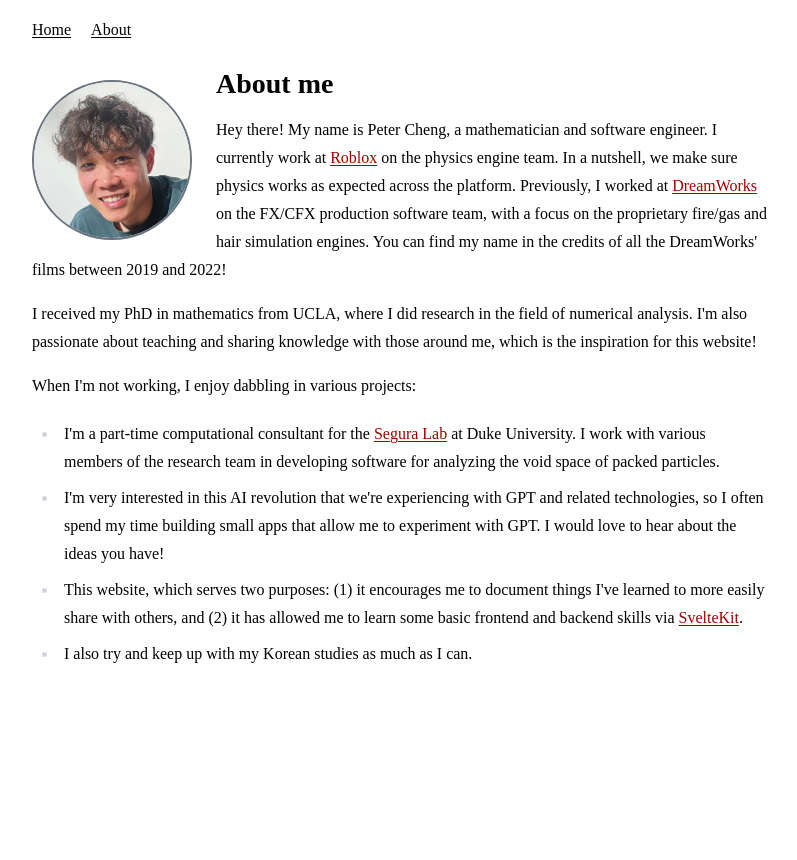
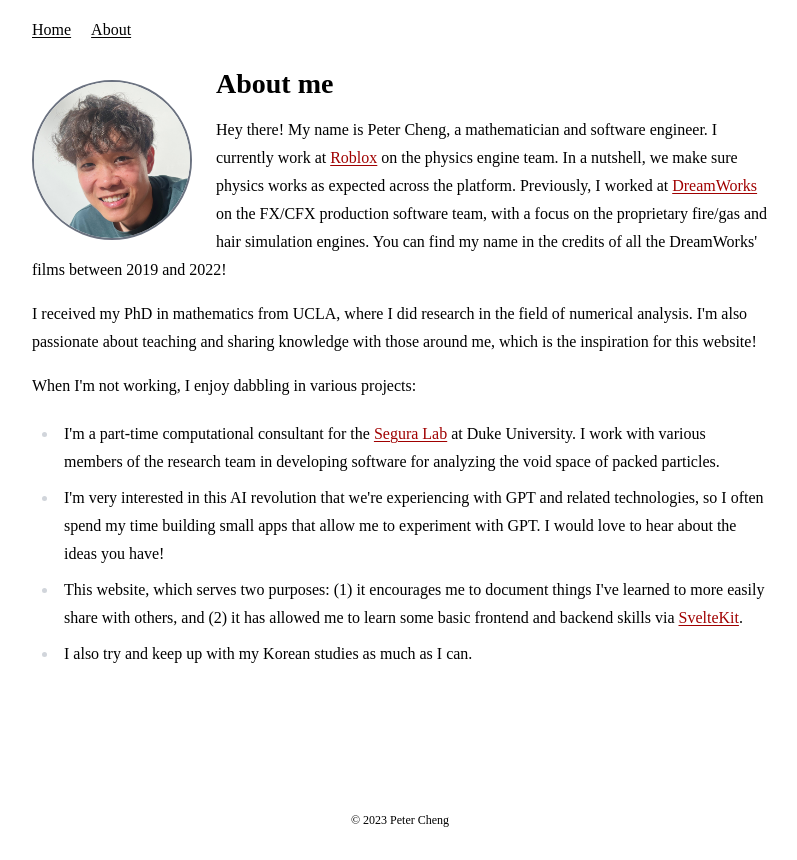
Before and after one commit to pcheng17/blog.petercheng.me, a SvelteKit app: page /about in a window 1280 px wide. Shown: the whole page, without its empty margins (240-1037 px from the left). Before the commit the page ends 828 px from the top, so only its background shows below. Built offline with nearby package versions, Linux system fonts and the light colour scheme; a web font is replaced by a local one.

Commit message:
Add footer with copyright

```diff
--- /dev/null
+++ b/src/lib/components/Footer.svelte
@@ -0,0 +1,14 @@
+<script>
+  let year = new Date().getFullYear();
+</script>
+
+<footer class="py-4">
+  <div class="container mx-auto text-center">
+    <p class="text-xs">© {year} Peter Cheng</p>
+    <!-- <div class="space-x-4">
+      <a href="/about" class="text-gray-400 hover:text-white">About</a>
+      <a href="/contact" class="text-gray-400 hover:text-white">Contact</a>
+      <a href="/privacy" class="text-gray-400 hover:text-white">Privacy Policy</a>
+    </div> -->
+  </div>
+</footer>
--- a/src/routes/+layout.svelte
+++ b/src/routes/+layout.svelte
@@ -2,11 +2,13 @@
   import "../app.css";
   import "@fontsource/ubuntu-mono";
   import Header from "$lib/components/Header.svelte";
+  import Footer from "$lib/components/Footer.svelte";
 </script>
 
 <div style="font-family: Typewriter-Light;" class="text-base leading-7 text-black p-4 mx-auto max-w-screen-md">
   <Header />
-  <div class="mt-6 mb-36">
+  <div class="mt-6 mb-32">
     <slot />
   </div>
+  <Footer />
 </div>
```
